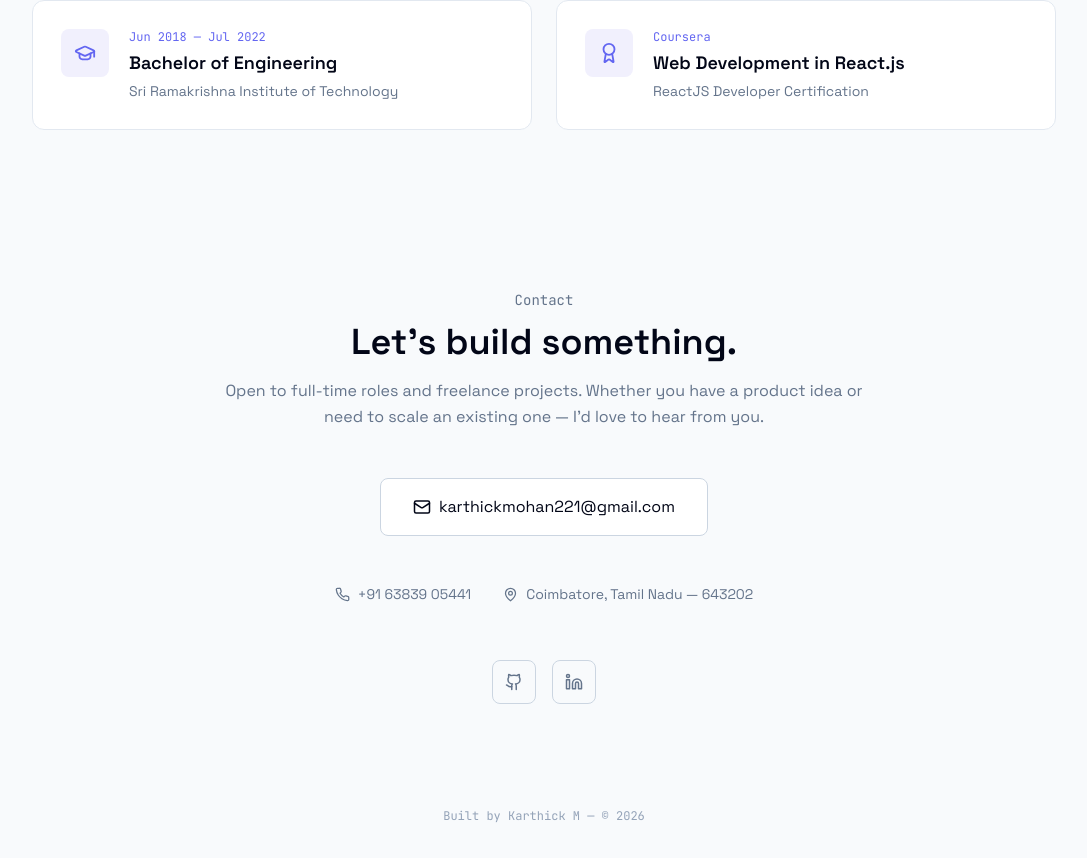
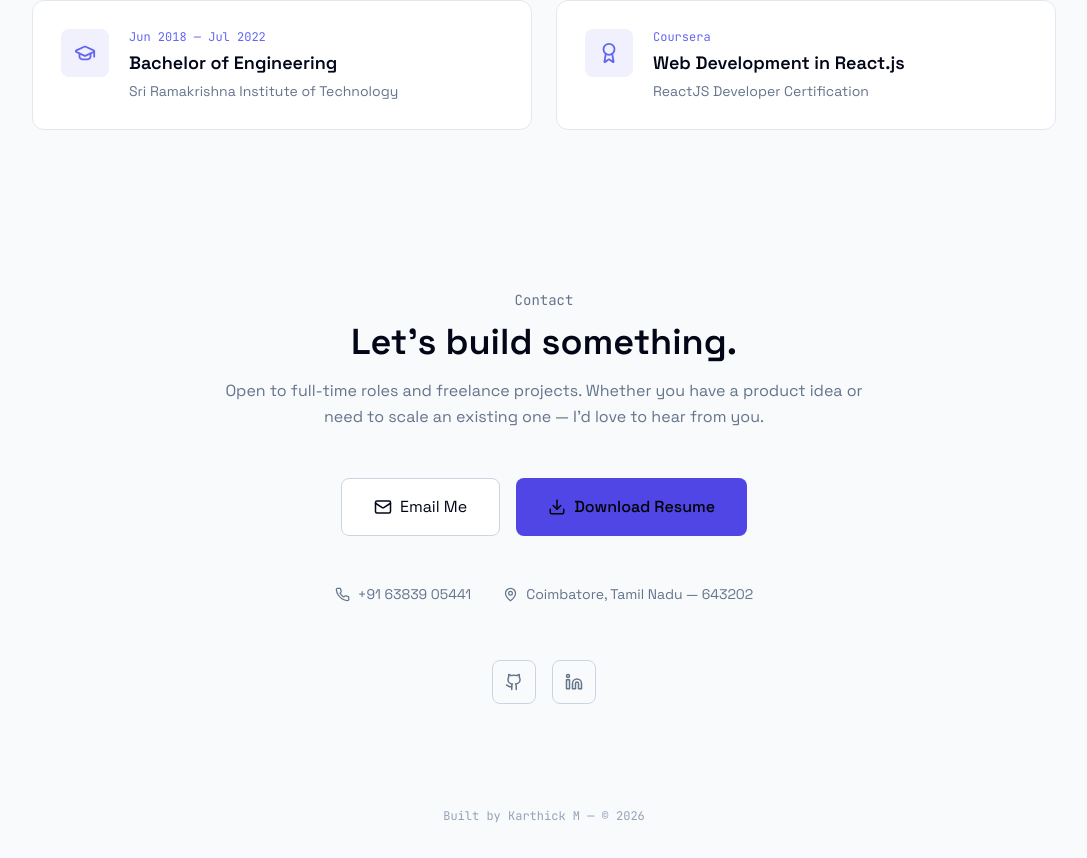
Before and after one commit to karthickmohan221/portfolio, a React (Vite) app: page / in a window 1280 px wide. Shown: the part 5607-6465 px from the top of the page, without its empty margins (96-1183 px from the left). Built offline with nearby package versions, Linux system fonts and the light colour scheme; the HTML template or start-up script is replaced by a standard one.

Commit message:
Remove node_modules and regenerate dependencies

```diff
--- a/src/components/Contact.jsx
+++ b/src/components/Contact.jsx
@@ -1,6 +1,6 @@
-import React from 'react';
-import { Mail, Phone, MapPin, Github, Linkedin } from 'lucide-react';
-import useReveal from '../hooks/useReveal';
+import React from "react";
+import { Mail, Phone, MapPin, Github, Linkedin, Download } from "lucide-react";
+import useReveal from "../hooks/useReveal";
 
 export default function Contact() {
   const ref = useReveal();
@@ -22,7 +22,7 @@ export default function Contact() {
           you.
         </p>
 
-        <div className="mb-12">
+        <div className="mb-12 flex flex-wrap justify-center gap-4">
           <a
             href="mailto:karthickmohan221@gmail.com"
             className="
@@ -35,7 +35,23 @@ export default function Contact() {
     "
           >
             <Mail size={18} />
-            karthickmohan221@gmail.com
+            Email Me
+          </a>
+
+          <a
+            href="/resume.pdf"
+            download
+            className="
+      inline-flex items-center gap-2
+      bg-accent-theme text-black
+      px-8 py-4 rounded-lg
+      font-medium
+      hover:opacity-90
+      transition
+    "
+          >
+            <Download size={18} />
+            Download Resume
           </a>
         </div>
 
@@ -53,11 +69,15 @@ export default function Contact() {
 
         <div className="flex justify-center gap-4">
           {[
-            { icon: Github, href: 'https://github.com/karthickmohan221', label: 'GitHub' },
+            {
+              icon: Github,
+              href: "https://github.com/karthickmohan221",
+              label: "GitHub",
+            },
             {
               icon: Linkedin,
-              href: 'https://linkedin.com/in/karthick-mohan-387670246',
-              label: 'LinkedIn',
+              href: "https://linkedin.com/in/karthick-mohan-387670246",
+              label: "LinkedIn",
             },
           ].map(({ icon: Icon, href, label }) => (
             <a
```
Also changed, not shown: 1 other file (tests, documents, lock files or other folders). Lines whose indentation alone changed are shown as unchanged.
